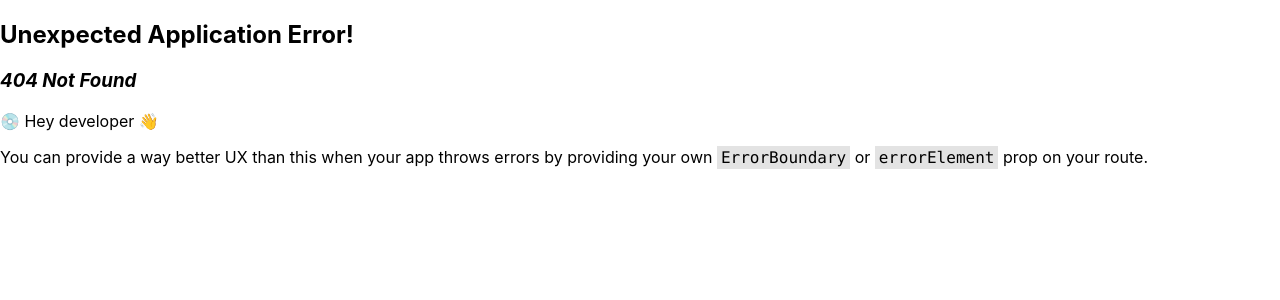
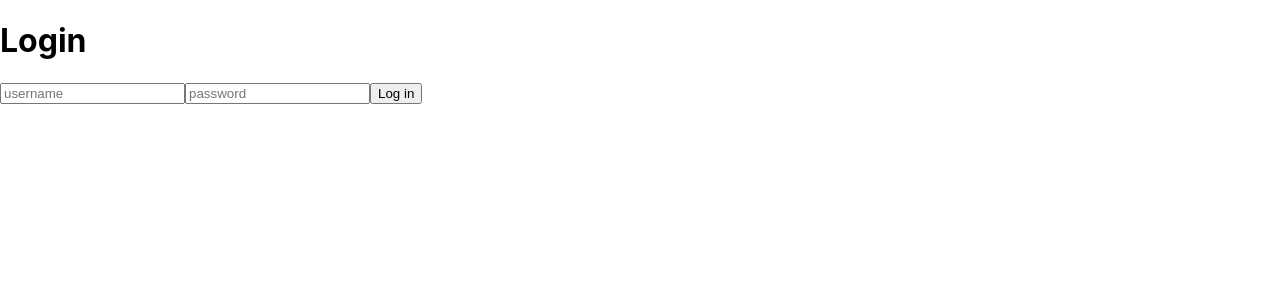
Before and after one commit to nikhil1231/kazoodle, a React (Create React App) app in the folder frontend/: page /#/login in a window 1280 px wide. Before the commit this address had no page. Shown: the top 300 px of the page. Built offline with nearby package versions, Linux system fonts and the light colour scheme.

Commit message:
adds auth to frontend

```diff
--- a/frontend/src/index.tsx
+++ b/frontend/src/index.tsx
@@ -6,6 +6,7 @@ import { createHashRouter, RouterProvider } from "react-router-dom";
 
 import { AdminPage } from "./pages/AdminPage";
 import { MainPage } from "./pages/MainPage";
+import { LoginPage } from "./pages/LoginPage";
 
 const router = createHashRouter([
   {
@@ -16,6 +17,10 @@ const router = createHashRouter([
     path: "/admin",
     element: <AdminPage />,
   },
+  {
+    path: "/login",
+    element: <LoginPage />,
+  },
 ]);
 
 ReactDOM.createRoot(document.getElementById("root")!).render(
--- a/frontend/src/pages/AdminPage.tsx
+++ b/frontend/src/pages/AdminPage.tsx
@@ -1,10 +1,35 @@
-import { useState } from "react";
+import { useEffect, useState } from "react";
+import { useNavigate } from "react-router-dom";
 
 export const AdminPage: React.FC = () => {
+  const navigate = useNavigate();
   const [selectedFile, setSelectedFile] = useState<File | undefined>();
   const [isFilePicked, setIsFilePicked] = useState(false);
   const [songName, setSongName] = useState("");
   const [artist, setArtist] = useState("");
+  const [checkedLogin, hasCheckedLogin] = useState(false);
+
+  useEffect(() => {
+    checkLogin();
+  }, []);
+
+  const checkLogin = async () => {
+    const res = await fetch(`${process.env.REACT_APP_BACKEND_URL}/user/me`, {
+      method: "GET",
+      credentials: "include",
+    });
+
+    if (res.status === 401 || res.status === 403) {
+      navigate("/login");
+    }
+
+    const user = await res.json();
+    if (user.priv < 1) {
+      navigate("/");
+    }
+
+    hasCheckedLogin(true);
+  };
 
   const onUploadFileChange = (event: React.ChangeEvent<HTMLInputElement>) => {
     const files = event.target.files;
@@ -28,6 +53,7 @@ export const AdminPage: React.FC = () => {
 
     await fetch(`${process.env.REACT_APP_BACKEND_URL}/song/upload`, {
       method: "POST",
+      credentials: "include",
       body: uploadFormData,
     });
 
@@ -38,6 +64,8 @@ export const AdminPage: React.FC = () => {
 
   return (
     <div>
+      {checkedLogin && (
+        <>
           <h1>Admin page</h1>
 
           <input
@@ -62,6 +90,8 @@ export const AdminPage: React.FC = () => {
           >
             Upload
           </button>
+        </>
+      )}
     </div>
   );
 };
--- /dev/null
+++ b/frontend/src/pages/LoginPage.tsx
@@ -0,0 +1,48 @@
+import { useState } from "react";
+import { useNavigate } from "react-router-dom";
+
+export const LoginPage: React.FC = () => {
+  const navigate = useNavigate();
+  const [username, setUsername] = useState("");
+  const [password, setPassword] = useState("");
+
+  const login = async () => {
+    const form = new FormData();
+    form.append("username", username);
+    form.append("password", password);
+    const res = await fetch(`${process.env.REACT_APP_BACKEND_URL}/user/token`, {
+      method: "POST",
+      body: form,
+      credentials: "include",
+    });
+
+    setPassword("");
+
+    if (res.status >= 400) {
+      alert("incorrect username/password");
+      return;
+    }
+
+    setUsername("");
+
+    navigate("/admin");
+  };
+
+  return (
+    <div>
+      <h1>Login</h1>
+      <input
+        value={username}
+        onChange={(e) => setUsername(e.target.value)}
+        placeholder="username"
+      />
+      <input
+        type="password"
+        value={password}
+        onChange={(e) => setPassword(e.target.value)}
+        placeholder="password"
+      />
+      <button onClick={login}>Log in</button>
+    </div>
+  );
+};
```
Lines whose indentation alone changed are shown as unchanged.
